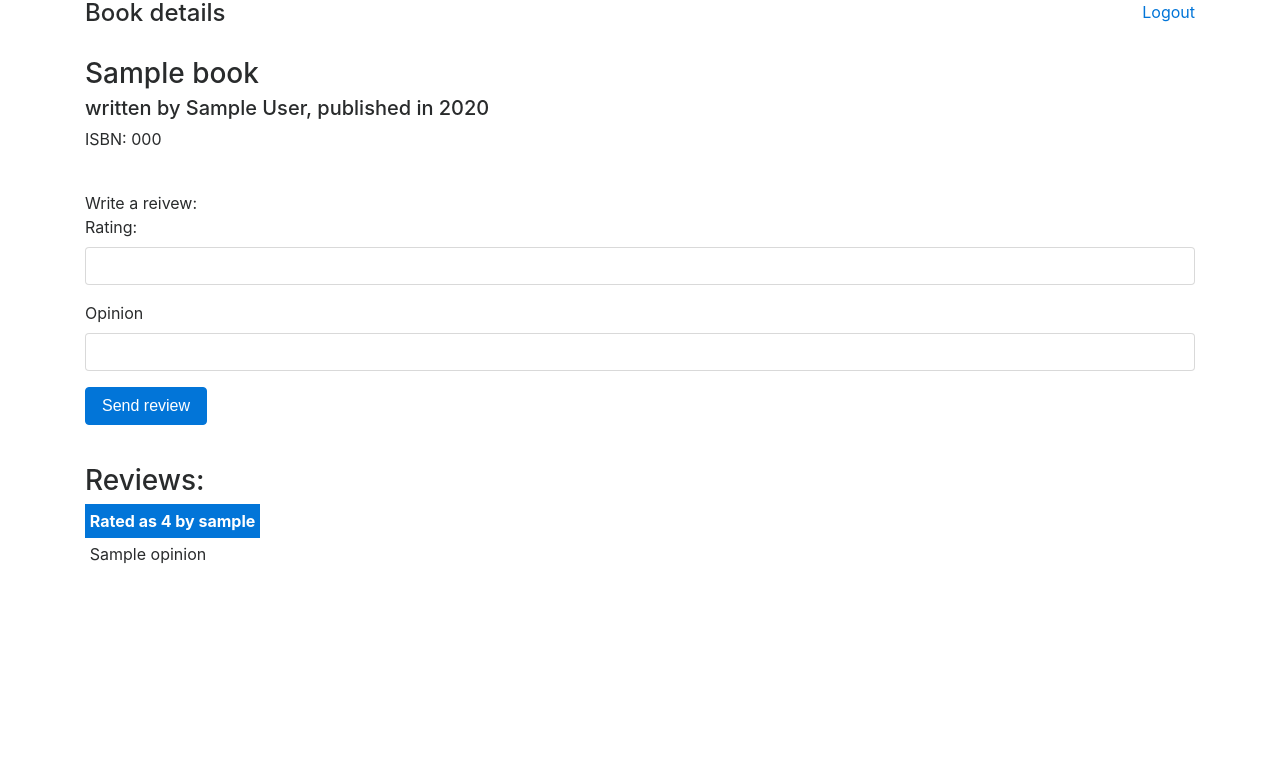
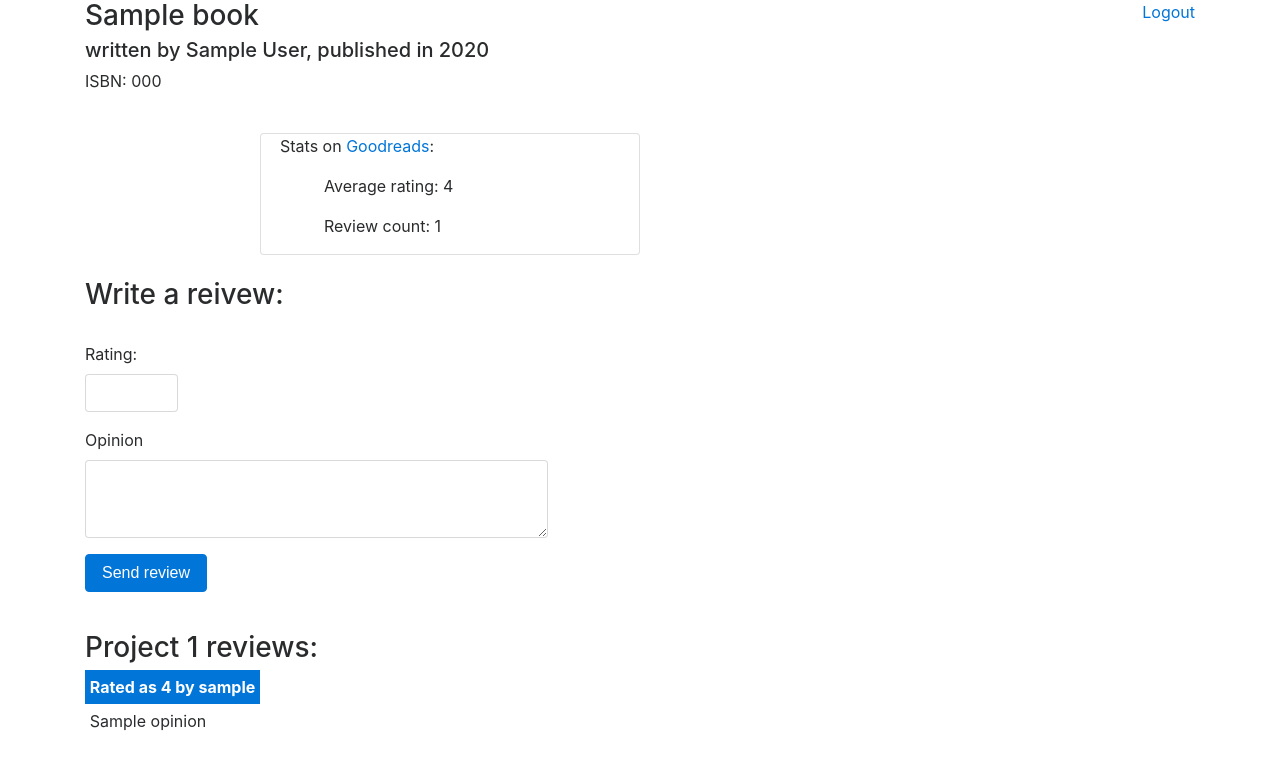
Before and after one commit to tsz88/edx-python-with-flask-project1, a Flask app: template templates/book_details.html in a window 1280 px wide. Shown: the top 770 px of the page. Run offline with Flask 2, Linux system fonts and the light colour scheme; the template is opened without the code that fills it: most values are stand-ins (such as "Sample title", 1, 10 or a date in 2020); some libraries are stand-ins or nearby versions.

Commit message:
book details now has good-reads api info

```diff
--- a/application.py
+++ b/application.py
@@ -1,10 +1,13 @@
 import os
+import requests
+import json
 
 from flask import Flask, session, request, redirect, url_for, render_template
 from flask_session import Session
 from sqlalchemy import create_engine
 from sqlalchemy.orm import scoped_session, sessionmaker
 import auth
+
 
 app = Flask(__name__)
 
@@ -90,7 +93,7 @@ def search():
 
 
 @app.route("/book/<int:book_id>")
-def get_one_book(book_id):
+def get_one_book(book_id, error=None):
     book_tuple = db.execute(
         "SELECT * FROM books WHERE books.id = :book_id",
         {"book_id": book_id}).fetchone()
@@ -103,9 +106,19 @@ def get_one_book(book_id):
     review_list = []
     for review_tuple in review_tuple_list:
         review_list.append(get_all_review_info(review_tuple))
+
+    # goodreads review avg and counter
+    res = requests.get("https://www.goodreads.com/book/review_counts.json",
+                       params={"key": "HOX0NyHyNRNnfolsBkOMOA",
+                               "isbns": book["isbn"]}).json()
+    gr_review_count = res["books"][0]["reviews_count"]
+    gr_avg_rating = res["books"][0]["average_rating"]
+
     if session['user_id'] is not None:
         return render_template("book_details.html", book=book,
-                               review_list=review_list)
+                               review_list=review_list, error=error,
+                               avg_rating=gr_avg_rating,
+                               rev_count=gr_review_count)
     else:
         redirect(url_for("login"))
 
@@ -116,14 +129,21 @@ def add_review(book_id):
         redirect(url_for("login"))
     new_rating = request.form.get("new-rating")
     new_opinion = request.form.get("new-opinion")
-    db.execute(
-        "INSERT INTO reviews (rating, opinion, user_id, book_id) VALUES " +
-        "(:new_rating, :new_opinion, :user_id, :book_id)",
-        {"new_rating": new_rating, "new_opinion": new_opinion,
-         "user_id": session['user_id'][0], "book_id": book_id}
-    )
-    db.commit()
-    return redirect(url_for("get_one_book", book_id=book_id))
+    user_id = session.get('user_id')[0]
+    # search if review is new or already one exists by user
+    if db.execute("SELECT * FROM reviews WHERE reviews.user_id = :id",
+                  {"id": user_id}).rowcount > 0:
+        return get_one_book(book_id,
+                            error="One book -- one review.")
+    else:
+        db.execute(
+            "INSERT INTO reviews (rating, opinion, user_id, book_id) VALUES " +
+            "(:new_rating, :new_opinion, :user_id, :book_id)",
+            {"new_rating": new_rating, "new_opinion": new_opinion,
+             "user_id": session['user_id'][0], "book_id": book_id}
+        )
+        db.commit()
+        return redirect(url_for("get_one_book", book_id=book_id))
 
 
 def parse_book_tuple_to_dictionary(book_tuple):
--- a/requirements.txt
+++ b/requirements.txt
@@ -2,3 +2,4 @@ Flask
 Flask-Session
 psycopg2
 SQLAlchemy
+requests
--- a/templates/book_details.html
+++ b/templates/book_details.html
@@ -6,30 +6,39 @@ Book details
 
 {% block body %}
 <a class="float-right" href="{{ url_for('logout') }}">Logout</a>
-<h4>Book details</h4>
-
-<br>
 <h3>{{ book.title }}</h3>
 <h5>written by {{ book.author }}, published in {{ book.year }}</h5>
 
 <p>ISBN: {{ book.isbn }}</p>
 <br>
+<div class="row">
+    <div class="col-md-2"></div>
+    <div class="card bg-light col-md-4">
+        <div class="card-body">
+            <p class="pl-1">Stats on <a href="https://www.goodreads.com">Goodreads</a>:</p>
+            <p class="pl-5">Average rating: {{ avg_rating }}</p>
+            <p class="pl-5">Review count: {{ rev_count }}</p>
+        </div>
+    </div>
+</div>
+<br>
 <form method="post" action="{{ url_for('add_review', book_id=book.id) }}">
-    Write a reivew:<br>
+    <h3>Write a reivew:</h3>
+    <br>
     <div class="form-group">
         <label for="new-rating">Rating: </label>
-        <input class="form-control" type="number" min="1" max="5" name="new-rating" />
+        <input class="form-control col-md-1" type="number" min="1" max="5" name="new-rating" />
     </div>
     <div class="form-group">
         <label for="new-opinion">Opinion</label>
-        <input class="form-control" type="text" name="new-opinion" />
+        <textarea class="form-control col-md-5" rows="3" type="text" name="new-opinion"></textarea>
     </div>
     <div class="form-group">
         <button class="btn btn-primary">Send review</button>
     </div>
 </form>
 <br>
-<h3>Reviews:</h3>
+<h3>Project 1 reviews:</h3>
 <div>
     {% for review in review_list %}
     <table class="table-sm">
```
Also changed, not shown: 1 other file.
